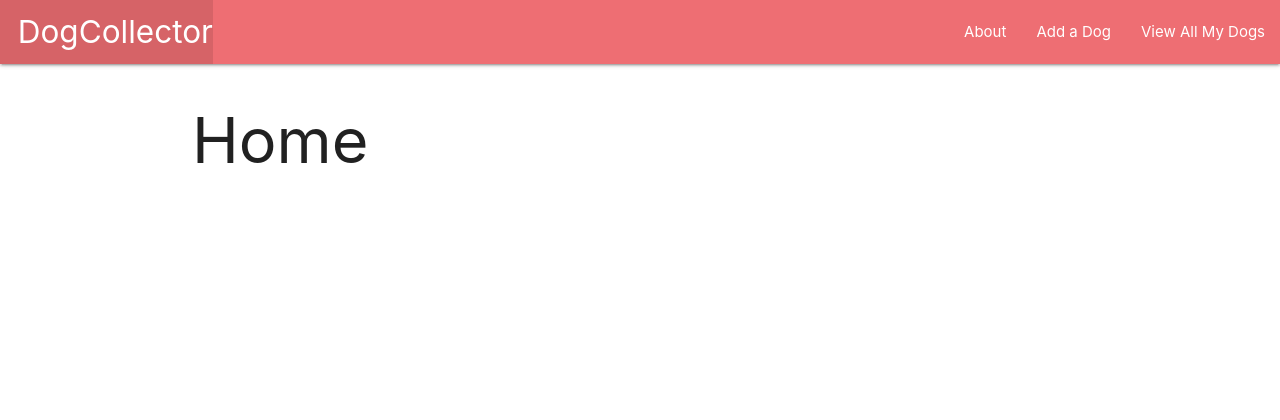
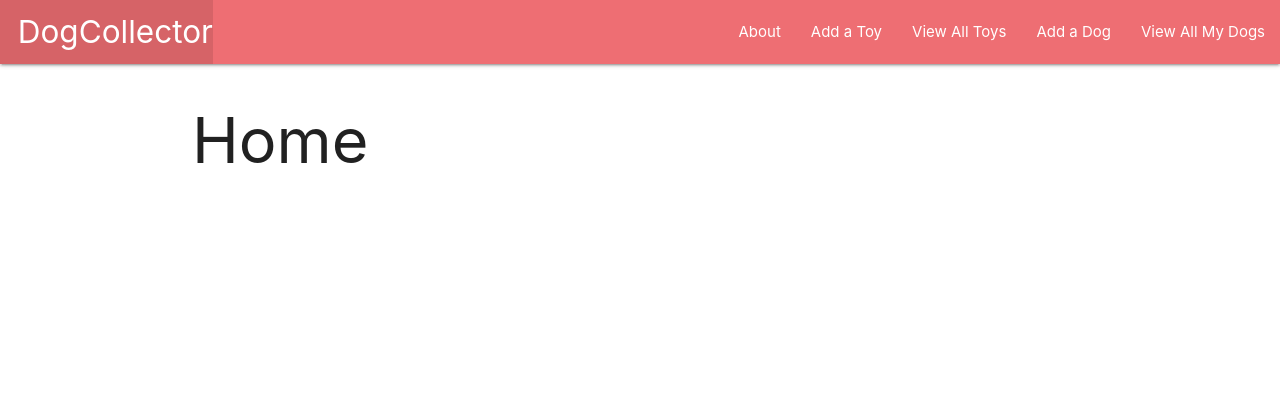
Before and after one commit to emilyc729/django-dogcollecter, a Django app: page / in a window 1280 px wide. Shown: the top 420 px of the page. Run offline with Django 3.2, Linux system fonts and the light colour scheme.

Commit message:
added toys list

```diff
--- a/main_app/admin.py
+++ b/main_app/admin.py
@@ -1,5 +1,6 @@
 from django.contrib import admin
-from .models import Dog, Feeding
+from .models import Dog, Feeding, Toy
 # Register your models here.
 admin.site.register(Dog)
 admin.site.register(Feeding)
+admin.site.register(Toy)
--- a/main_app/templates/base.html
+++ b/main_app/templates/base.html
@@ -19,6 +19,8 @@
         </ul>
         <ul class="right">
           <li><a href="{% url 'about' %}">About</a></li>
+          <li><a href="{% url 'toys_create' %}">Add a Toy</a></li>
+          <li><a href="{% url 'toys_index' %}">View All Toys</a></li>
           <li><a href="{% url 'dogs_create' %}">Add a Dog</a></li>
           <li><a href="{% url 'index' %}">View All My Dogs</a></li>
         </ul>
--- a/main_app/urls.py
+++ b/main_app/urls.py
@@ -10,4 +10,9 @@ urlpatterns = [
     path('dogs/<int:pk>/update/', views.DogUpdate.as_view(), name='dogs_update'),
     path('dogs/<int:pk>/delete/', views.DogDelete.as_view(), name='dogs_delete'),
     path('dogs/<int:dog_id>/add_feeding', views.add_feeding, name='add_feeding'),
+    path('toys/', views.ToyList.as_view(), name='toys_index'),
+    path('toys/<int:pk>/', views.ToyDetail.as_view(), name='toys_detail'),
+    path('toys/create/', views.ToyCreate.as_view(), name='toys_create'),
+    path('toys/<int:pk>/update/', views.ToyUpdate.as_view(), name='toys_update'),
+    path('toys/<int:pk>/delete/', views.ToyDelete.as_view(), name='toys_delete'),
 ]
--- a/main_app/views.py
+++ b/main_app/views.py
@@ -1,22 +1,23 @@
 from django.shortcuts import render, redirect
 from django.views.generic.edit import CreateView, UpdateView, DeleteView
-from .models import Dog
+from django.views.generic import ListView, DetailView
+from .models import Dog, Toy
 from .forms import FeedingForm
 
-#create home view
+# create home view
 def home(request):
     return render(request, 'home.html')
 
-#create about view
+# create about view
 def about(request):
     return render(request, 'about.html')
 
-#create dogs list view
+# create dogs list view
 def dogs_index(request):
     dogs = Dog.objects.all()
     return render(request, 'dogs/index.html', {'dogs': dogs})
 
-#create dogs detail view
+# create dogs detail view
 def dogs_detail(request, dog_id):
     dog = Dog.objects.get(id=dog_id)
     feeding_form = FeedingForm()
@@ -25,7 +26,23 @@ def dogs_detail(request, dog_id):
         'feeding_form': feeding_form
     })
 
-#add feeding view
+# class for CBV:create
+class DogCreate(CreateView):
+    model = Dog
+    fields = '__all__'
+    success_url = '/dogs/'
+
+# class for CBV:update
+class DogUpdate(UpdateView):
+    model = Dog
+    fields = ['breed', 'description']
+
+# class for CBV:delete
+class DogDelete(DeleteView):
+    model = Dog
+    success_url = '/dogs/'
+
+# add feeding view
 def add_feeding(request, dog_id):
     form = FeedingForm(request.POST)
     if form.is_valid():
@@ -34,18 +51,20 @@ def add_feeding(request, dog_id):
         new_feeding.save()
     return redirect('detail', dog_id=dog_id)
 
-#class for CBV:create
-class DogCreate(CreateView):
-    model = Dog
+class ToyList(ListView):
+    model = Toy
+
+class ToyDetail(DetailView):
+    model = Toy
+
+class ToyCreate(CreateView):
+    model = Toy
     fields = '__all__'
-    success_url = '/dogs/'
 
-#class for CBV:update
-class DogUpdate(UpdateView):
-    model = Dog
-    fields = ['breed', 'description']
+class ToyUpdate(UpdateView):
+    model = Toy
+    fields = ['name', 'color']
 
-#class for CBV:delete
-class DogDelete(DeleteView):
-    model = Dog
-    success_url = '/dogs/'
+class ToyDelete(DeleteView):
+    model = Toy
+    success_url = '/toys/'
```
Also changed, not shown: main_app/templates/main_app/toy_list.html (added, +17 -0 lines).
